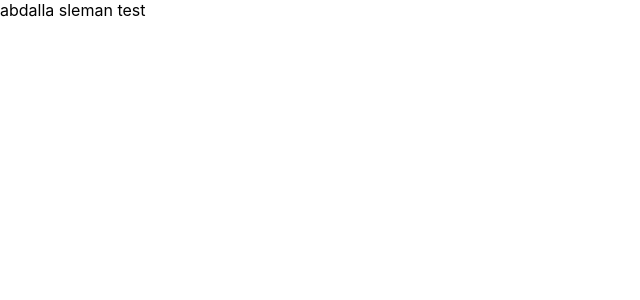
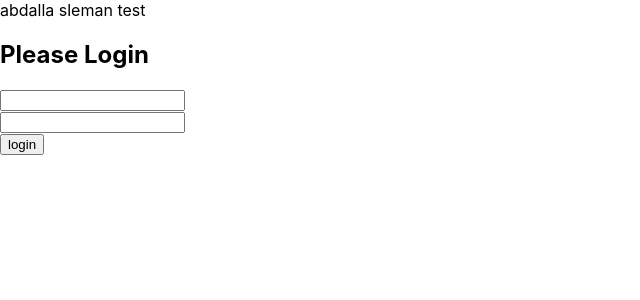
Before and after one commit to abdalla1611/space-finder-frontend, a React (Create React App) app: page / in a window 1280 px wide. Shown: the top 300 px of the page, without its empty margins (0-640 px from the left). Built offline with nearby package versions, Linux system fonts and the light colour scheme.

Commit message:
login & auth service

```diff
--- a/src/components/App.tsx
+++ b/src/components/App.tsx
@@ -1,19 +1,20 @@
-import React from 'react';
+import React from "react";
 import { User } from "../model/Model";
 import { AuthService } from "../services/AuthService";
-
-interface AppState{
-  user : User | undefined
+import { Login } from "./Login";
+interface AppState {
+  user: User | undefined;
 }
 
-export class App extends React.Component<{}, AppState>{
-
-
-  private auth : AuthService = new AuthService();
+export class App extends React.Component<{}, AppState> {
+  private auth: AuthService = new AuthService();
 
   render(): React.ReactNode {
     return (
-      <div>abdalla sleman test</div>
+      <div>
+        abdalla sleman test
+        <Login authService={this.auth} />
+      </div>
     );
   }
 }
--- /dev/null
+++ b/src/components/Login.tsx
@@ -0,0 +1,78 @@
+import React, { SyntheticEvent } from "react";
+import { AuthService } from "../services/AuthService";
+
+interface LoginProps {
+  authService: AuthService;
+}
+
+interface LoginState {
+  userName: string;
+  password: string;
+  loginAttenpted: boolean;
+  loginSuccesfull: boolean;
+}
+
+interface CustomEvent {
+  target: HTMLInputElement;
+}
+
+export class Login extends React.Component<LoginProps, LoginState> {
+  state: LoginState = {
+    userName: "",
+    password: "",
+    loginAttenpted: false,
+    loginSuccesfull: false,
+  };
+
+  private setUserName(event: CustomEvent) {
+    this.setState({ userName: event.target.value });
+  }
+  private setPassword(event: CustomEvent) {
+    this.setState({ password: event.target.value });
+  }
+
+  private async handleSubmit(event: SyntheticEvent) {
+    event.preventDefault();
+    this.setState({ loginAttenpted: true });
+
+    const result = await this.props.authService.login(
+      this.state.userName,
+      this.state.password
+    );
+    if (result) {
+      this.setState({ loginSuccesfull: true });
+    } else {
+      this.setState({ loginSuccesfull: false });
+    }
+  }
+  render(): React.ReactNode {
+    let loginMessage;
+    if (this.state.loginAttenpted) {
+      if (this.state.loginSuccesfull) {
+        loginMessage = <label>Login Succesfull</label>;
+      } else {
+        loginMessage = <label>Login Faild</label>;
+      }
+    }
+    return (
+      <div>
+        <h2>Please Login</h2>
+        <form onSubmit={(event) => this.handleSubmit(event)}>
+          <input
+            value={this.state.userName}
+            onChange={(event) => this.setUserName(event)}
+          />
+          <br />
+          <input
+            value={this.state.password}
+            type="password"
+            onChange={(event) => this.setPassword(event)}
+          />
+          <br />
+          <input type="submit" value="login" />
+        </form>
+        {loginMessage}
+      </div>
+    );
+  }
+}
```
Also changed, not shown: src/index.tsx (+5 -7 lines), src/model/Model.ts (+3 -4 lines), src/services/AuthService.ts (+7 -7 lines), 1 other file (tests, documents, lock files or other folders).
